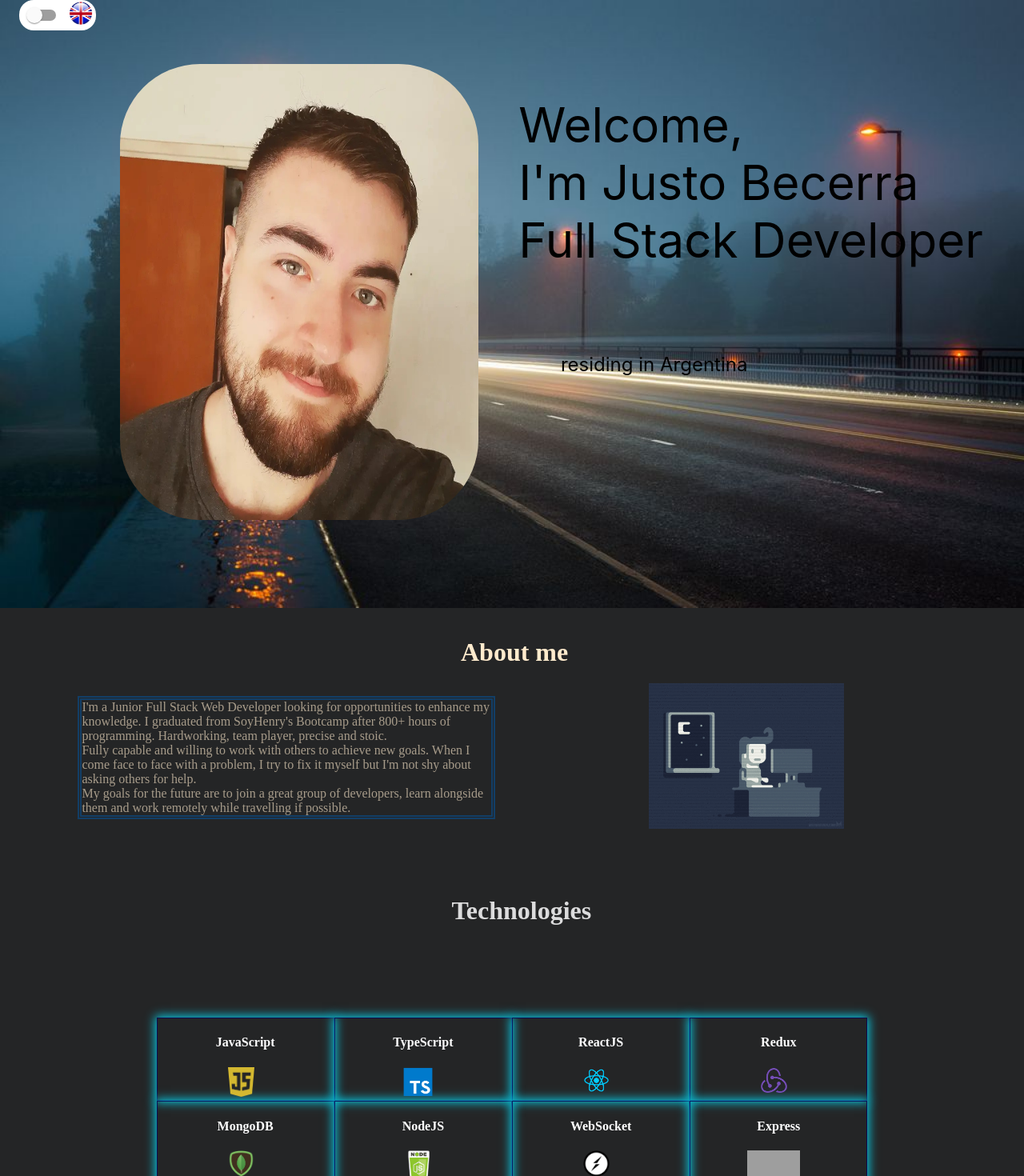
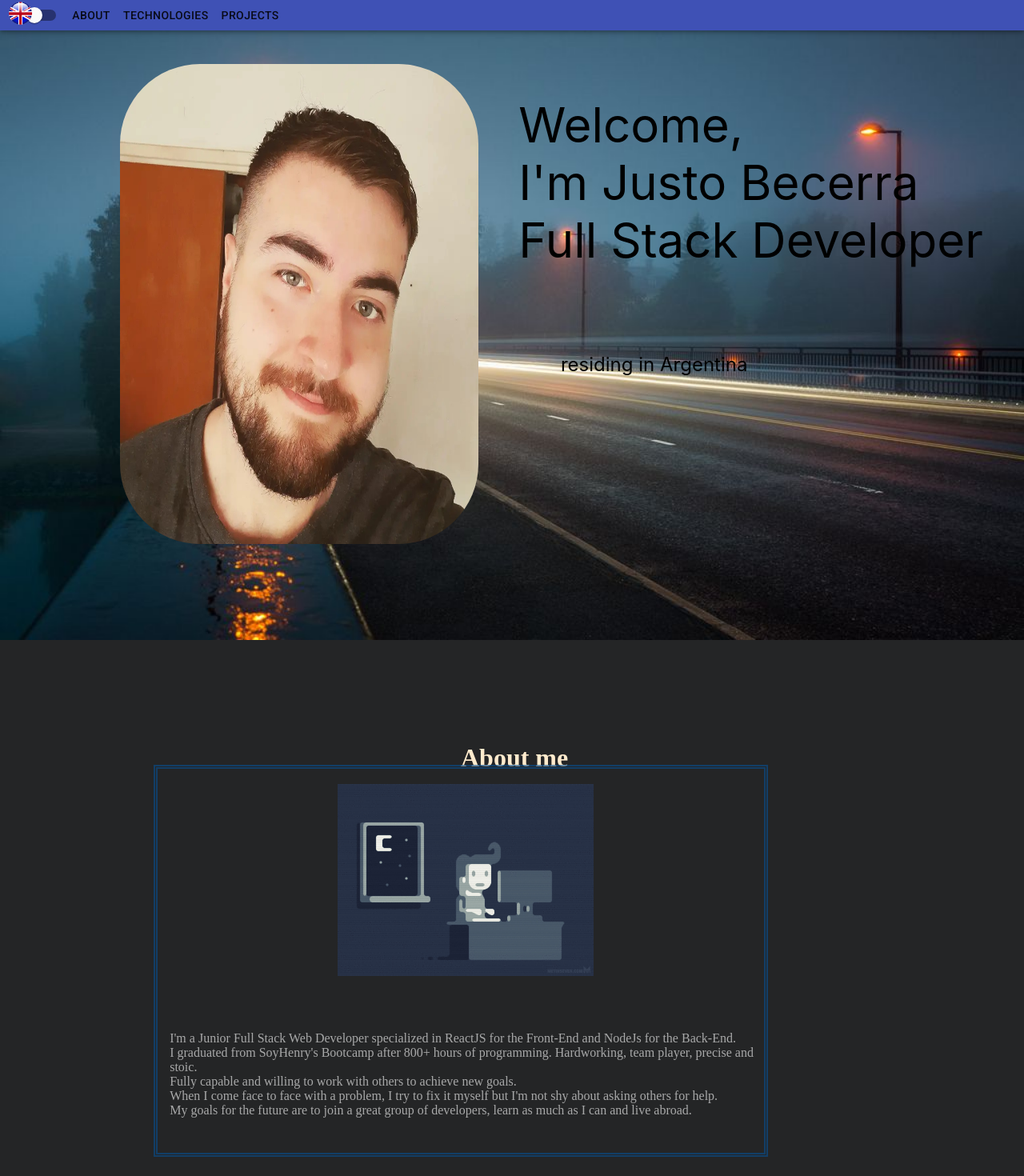
Before and after one commit to JustBecerra/Portfolio, a React (Create React App) app: page / in a window 1280 px wide. Shown: the top 1470 px of the page at 80% size. Built offline with nearby package versions, Linux system fonts and the light colour scheme; grey boxes are pictures that could not be loaded.

Commit message:
nav bar hecha

```diff
--- a/package.json
+++ b/package.json
@@ -18,6 +18,7 @@
     "react-redux": "^7.2.6",
     "react-router-dom": "^6.0.2",
     "react-scripts": "4.0.1",
+    "react-scroll": "^1.8.4",
     "reducer": "^0.19.2",
     "redux-devtools-extension": "^2.13.9",
     "redux-thunk": "^2.4.1",
--- a/src/App.css
+++ b/src/App.css
@@ -3,23 +3,31 @@
   z-index: 1;
 }
 
+.appbar{
+  display:flex;
+  /* flex-direction: row; */
+  /* justify-content: space-around; */
+}
+
 .navbarBG{
-  background-color: #ffffff;
+  background-color: #3f51b5;
   border-top-left-radius: 18px;
   border-bottom-left-radius: 18px;
   background:solid;
   z-index: 1;
 }
 
+.buttonscroll{
+  margin-left: 3%;
+}
+
 .languagelogo{
-  width:38px;
-  height:38px;
+  width:3%;
   z-index: 1;
-  border-top-right-radius: 18px;
-  border-bottom-right-radius: 18px;
-  background-color:#ffffff;
-  position:absolute;
-  top:0px;
+  background-color:transparent;
+  position:fixed;
+  top:0%;
+  left:0.5%;
 }
 
 .achicarespacio{
@@ -31,7 +39,7 @@
   background-repeat: no-repeat;
   background-size: cover;
   box-sizing: border-box;
-  height:95vh;
+  height:100vh;
   width:100%;
 }
 
--- a/src/App.js
+++ b/src/App.js
@@ -6,12 +6,12 @@ import Techs from './components/PersonalInfo/Techs'
 import Proyects from './components/Proyects/Proyects'
 import Footer from './components/Footer/Footer'
 import '../src/components/Proyects/proyects.css'
-import { Box, Container, Switch, Typography } from '@material-ui/core';
+import { AppBar, Box, Button, Container, Switch, Typography } from '@material-ui/core';
 import { createTheme } from '@material-ui/core';
 import { ThemeProvider } from '@material-ui/styles';
 import britishlogo from '../src/components/imgs/britishlogo.png'
 import spanishlogo from '../src/components/imgs/spanishlogo.png'
-
+import { Link, animateScroll as scroll } from "react-scroll";
 
 function App() {
   const theme = createTheme({
@@ -31,20 +31,56 @@ function App() {
     },
   });
   const [translate,setTranslate] = useState(false)
-  // const [animation,setAnimation] = useState(true)
-  // setTimeout(function(){ setAnimation(false) }, 3000);
-
-  // if(animation === false){
   return (
     <div className='imagenfondo'>
       <Container className='navbar'>
+        <AppBar >
+          <Container className='appbar'>
           <Switch
             className='navbarBG'
             checked={translate}
             onChange={() => setTranslate(!translate)}
-          color='primary'
+            color='default'
           />
           {translate === false ? <img className='languagelogo' src={britishlogo}/> : <img className='languagelogo' src={spanishlogo}/>}
+          <Link
+            activeClass="active"
+            to="about"
+            spy={true}
+            smooth={true}
+            offset={-70}
+            duration={500}
+          >
+            <Button className='buttonscroll'>
+              About
+            </Button>
+          </Link>
+          <Link
+            activeClass="active"
+            to="techs"
+            spy={true}
+            smooth={true}
+            offset={-70}
+            duration={500}
+          >
+            <Button className='buttonscroll'>
+              Technologies
+            </Button>
+          </Link>
+          <Link
+          activeClass="active"
+          to="proyects"
+          spy={true}
+          smooth={true}
+          offset={-70}
+          duration={500}
+        >
+          <Button className='buttonscroll'>
+            Projects
+          </Button>
+        </Link>
+        </Container>
+        </AppBar>
       </Container>
          <img className='profilePic' src={pic} alt="nothing"/>
            <Typography variant="p" className='welcometext'>
@@ -74,20 +110,12 @@ function App() {
               }
               </ThemeProvider>
             </Typography>
-         <Intro  translate={translate}/>
+         <Intro translate={translate}/>
          <Techs translate={translate}/>
          <Proyects translate={translate}/>
          <Footer />
     </div>
   )
-// }
-// else {
-//     return(
-//       <div className='entryanimation'>
-//         Best Developer Ever
-//       </div>
-//     )
-//   }
 }
 
 export default App;
--- a/src/components/PersonalInfo/Intro.jsx
+++ b/src/components/PersonalInfo/Intro.jsx
@@ -4,7 +4,7 @@ import programmer from '../imgs/programmer.gif'
 export default function Intro(translate){
 
   return(
-      <div className='introduction'>
+      <div id='about' className='introduction'>
           {translate.translate === false ?
           <h1 className='Aboutme'>
             About me
@@ -14,25 +14,27 @@ export default function Intro(translate){
             Sobre mi
           </h1>
           }
+          <div className='Pbackground'>
           {translate.translate === false ?
-          <p className='Pbackground'>
-            I'm a Junior Full Stack Web Developer looking for opportunities to enhance my knowledge.
+          <p className='paragraph'>
+            I'm a Junior Full Stack Web Developer specialized in ReactJS for the Front-End and NodeJs for the Back-End.<br/>
             I graduated from SoyHenry's Bootcamp after 800+ hours of programming.
             Hardworking, team player, precise and stoic.<br/>
-            Fully capable and willing to work with others to achieve new goals.
+            Fully capable and willing to work with others to achieve new goals.<br/>
             When I come face to face with a problem, I try to fix it myself but I'm not shy about asking others for help.<br/>
-            My goals for the future are to join a great group of developers, learn alongside them and work remotely while travelling if possible.
+            My goals for the future are to join a great group of developers, learn as much as I can and live abroad.
           </p>
            :
-           <p className='Pbackground'>
-           Soy un Junior Full Stack Web Developer buscando oportunidades para mejorar mi conocimiento.
+           <p className='paragraph'>
+           Soy un Junior Full Stack Web Developer especializado en ReactJS para el Front-End y NodeJS para el Back-End.<br/>
            Me gradue del bootcamp soyHenry despues de 800+ horas programando.
-           trabajador, jugador de equipo, preciso and estoico.<br/>
-           Totalmente capaz y dispuesto a trabajar con otros para lograr nuevos objetivos.
-           Cuando me encuentro cara a cara con un problema, trato de solucionarlo yo mismo, pero no me da vergüenza pedir ayuda a los demás.<br/>
-           Mis objetivos para el futuro son unirme a un gran grupo de desarrolladores, aprender junto a ellos y trabajar de forma remota mientras viajo si es posible.
+           Trabajador, jugador de equipo, preciso and estoico.<br/>
+           Totalmente capaz y dispuesto a trabajar con otros para lograr nuevos objetivos.<br/>
+           Cuando me encuentro con un problema, trato de solucionarlo yo mismo, pero no me da vergüenza pedir ayuda a los demás.<br/>
+           Mis objetivos para el futuro son unirme a un gran grupo de desarrolladores, aprender lo mas que pueda y vivir en el extranjero.
          </p>
          }
+         </div>
           <img className='programmergif' src={programmer} alt='no hay nada'/>
       </div>
   )
--- a/src/components/PersonalInfo/Techs.jsx
+++ b/src/components/PersonalInfo/Techs.jsx
@@ -17,7 +17,7 @@ import luztech from '../imgs/luztech.png'
 
 export default function Techs(translate){
     return(
-        <div className='grandiv'>
+        <div id='techs' className='grandiv'>
             {translate.translate === false ?
             <h1 className='techtitle'>
                 Technologies
--- a/src/components/PersonalInfo/intro.css
+++ b/src/components/PersonalInfo/intro.css
@@ -1,13 +1,3 @@
-.Pbackground{
-  color:blanchedalmond;
-  width:40%;
-  height:20%;
-  opacity:0.6;
-  margin-right: 10%;
-  border: 5px double #074f92;
-  position:relative;
-  left:5%;
-}
 
 @media (max-width:500px){
   .Pbackground{
@@ -47,19 +37,40 @@ body{
   font-family:"sans-serif";
 }
 
+.Pbackground{
+  /* background-color:gray; */
+  width:80%;
+  height:100%;
+  opacity:0.6;
+  margin-right: 10%;
+  border: 5px double #074f92;
+  position:relative;
+  left:25%;
+}
+
+.paragraph{
+  color:white;
+  position:relative;
+  top:65%;
+  left:2%
+}
+
 .programmergif{
-  width:19%;
-  height:5%;
+  z-index: 0;
+  width:25%;
+  height:50%;
   margin-left: 5%;
   position:relative;
-  left:5%
+  right:32%;
+  top:5%
 }
 
 .introduction{
   display: flex;
   justify-content: center;
-  margin-top: 10%;
-  margin-bottom: 10%;
+  height:60%;
+  margin-top: 15%;
+  margin-bottom: 15%;
   position: relative;
   top:20%;
   right:10%;
--- a/src/components/Proyects/Proyects.jsx
+++ b/src/components/Proyects/Proyects.jsx
@@ -5,7 +5,7 @@ import { Container } from '@material-ui/core'
 
 export default function Proyects(translate){
     return(
-        <div className='container'>
+        <div id='proyects' className='container'>
             {translate.translate === false ?
             <h1 className='titulo'>My Proyects</h1>
             :
```
Also changed, not shown: src/Entry.scss (deleted, +0 -56 lines), 2 other files (tests, documents, lock files or other folders). Lines whose indentation alone changed are shown as unchanged.
